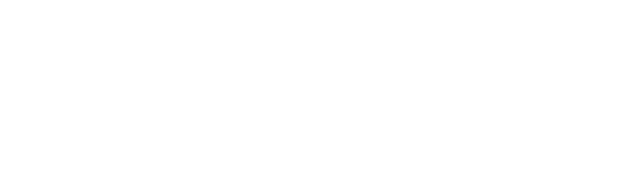
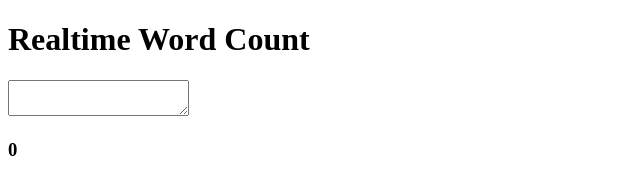
Before and after one commit to acciojob/gre-essay-tool-govind2611, a website: page main.html in a window 1280 px wide. Shown: the whole page, without its empty margins (0-640 px from the left). Drawn offline with Linux system fonts and the light colour scheme.

Commit message:
created a submission

```diff
--- a/main.html
+++ b/main.html
@@ -7,7 +7,9 @@
 </head>
 
 <body>
-	<!-- the entire body must be written by student -->
+	<h1>Realtime Word Count</h1>
+  <textarea id="evaluatedText" oninput="countWords()"></textarea>
+  <h3 id="wordCount">0</h3>
     <script type="text/javascript" src="./script.js">
 </script>
 
--- a/script.js
+++ b/script.js
@@ -1 +1,6 @@
 //your code here
+ function countWords() {
+      let text = document.getElementById("evaluatedText").value.trim();
+      let wordCount = text.length > 0 ? text.match(/\S+/g).length : 0;
+      document.getElementById("wordCount").textContent = wordCount;
+    }
```
